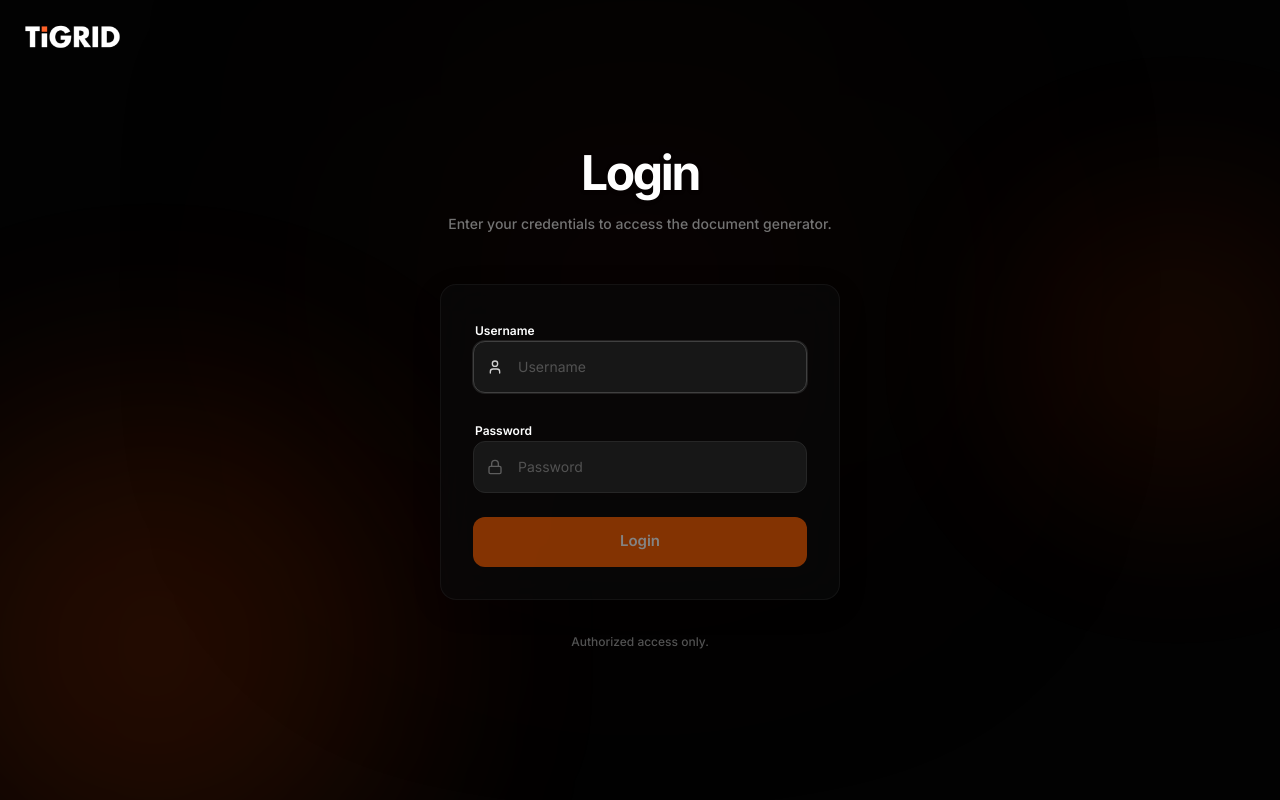
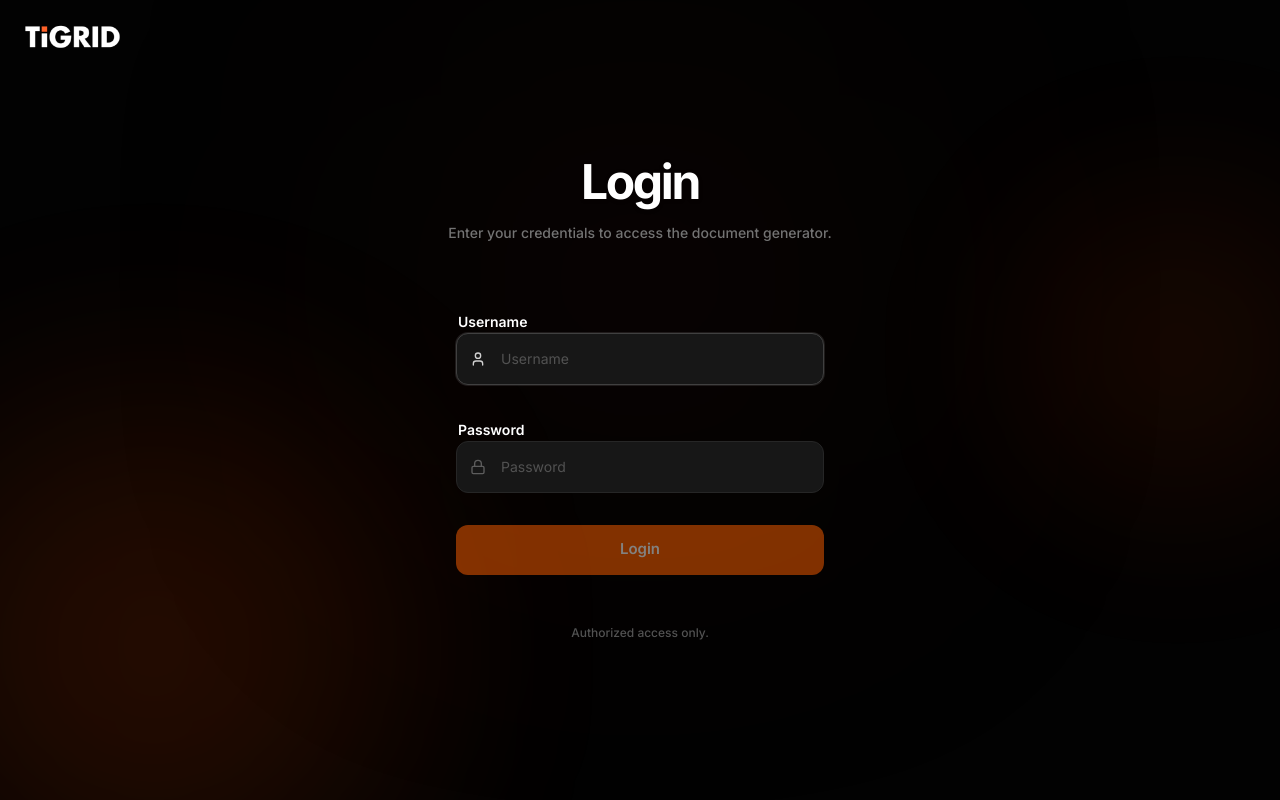
Before and after one commit to tigridnajih/document-generator, a Next.js app: page /login in a window 1280 px wide. Built offline with nearby package versions, Linux system fonts and the light colour scheme.

Commit message:
login page

```diff
--- a/app/login/page.tsx
+++ b/app/login/page.tsx
@@ -75,15 +75,17 @@ export default function LoginPage() {
                         </p>
                     </div>
 
-                    {/* Single Form Card */}
-                    <div className="bg-[#0A0A0A]/60 backdrop-blur-xl rounded-2xl p-8 border border-white/5 shadow-[0_8px_30px_rgb(0,0,0,0.12)]">
-                        <form onSubmit={handleSubmit} className="space-y-6">
+                    {/* Single Form Card - Minimalist (No card bg/border) */}
+                    <div className="p-0 sm:p-4">
+                        <form onSubmit={handleSubmit} className="space-y-8">
+
 
                             {/* Username Field */}
-                            <div className="space-y-3">
-                                <label className="text-xs font-semibold text-white ml-0.5" htmlFor="username">
+                            <div className="space-y-4">
+                                <label className="text-sm font-semibold text-white ml-0.5" htmlFor="username">
                                     Username
                                 </label>
+
 
 
                                 <div className="relative group/input">
@@ -105,10 +107,11 @@ export default function LoginPage() {
                             </div>
 
                             {/* Password Field */}
-                            <div className="space-y-3">
-                                <label className="text-xs font-semibold text-white ml-0.5" htmlFor="password">
+                            <div className="space-y-4">
+                                <label className="text-sm font-semibold text-white ml-0.5" htmlFor="password">
                                     Password
                                 </label>
+
 
 
                                 <div className="relative group/input">
```
